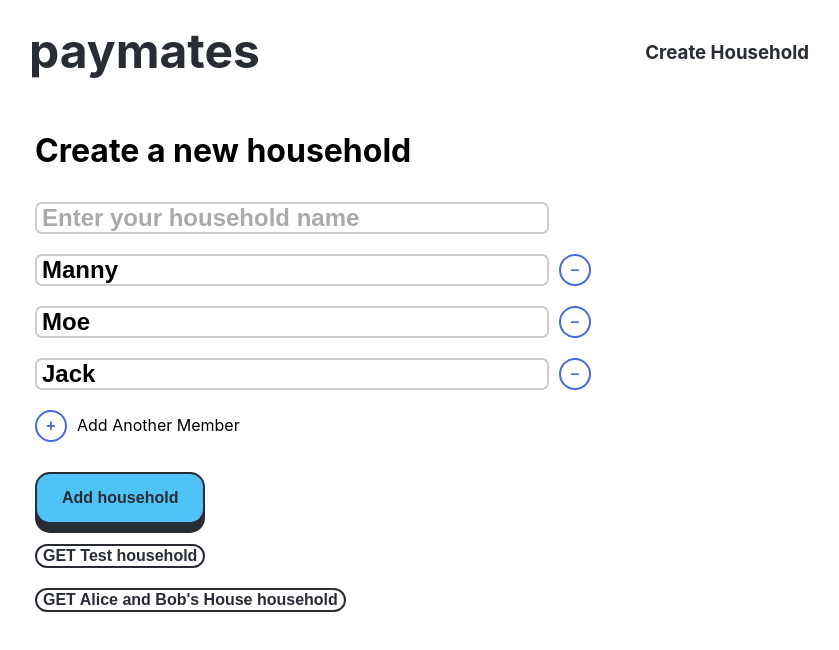
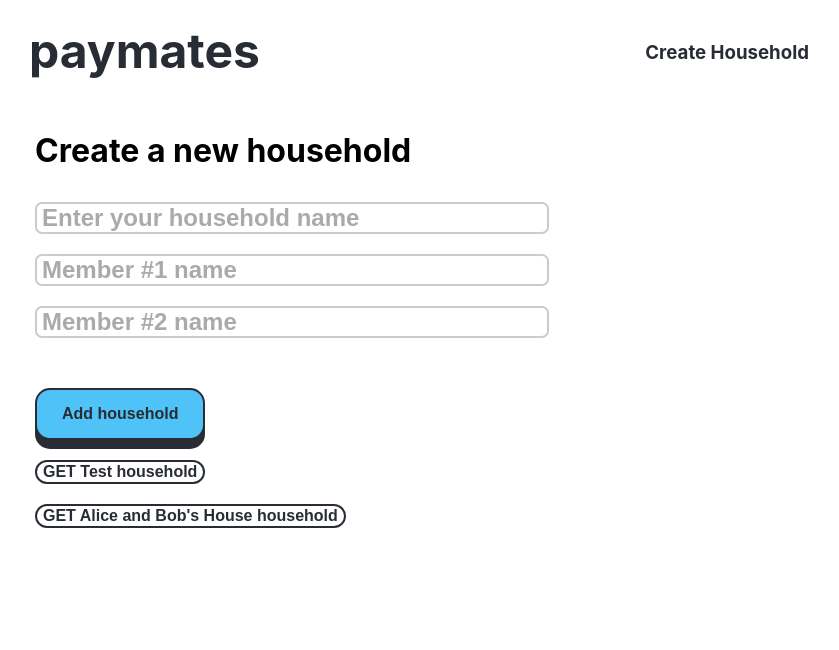
Before and after one commit to houblon/paymates, a React (Create React App) app in the folder client/: page /create-household in a window 1280 px wide. Shown: the top 650 px of the page, without its empty margins (221-1060 px from the left). Built offline with nearby package versions, Linux system fonts and the light colour scheme; the HTML template or start-up script is replaced by a standard one.

Commit message:
Update create household form validation

```diff
--- a/client/src/components/pages/CreateHousehold/CreateHousehold.js
+++ b/client/src/components/pages/CreateHousehold/CreateHousehold.js
@@ -10,15 +10,11 @@ class CreateHousehold extends Component {
     householdMembers: [
       {
         id: 1,
-        name: 'Manny',
+        name: '',
       },
       {
         id: 2,
-        name: 'Moe',
-      },
-      {
-        id: 3,
-        name: 'Jack',
+        name: '',
       }
     ],
     defaultCurrency: 'USD',
@@ -193,7 +189,6 @@ class CreateHousehold extends Component {
               onChange={this.onMemberNameChange(index)}
             />
             {
-              // index > 1 ? (
               this.state.householdMembers.length > 2 ? (
                 <Button
                   className='round_remove'
@@ -202,10 +197,13 @@ class CreateHousehold extends Component {
                 />
               ) : (null)
             }
-
-            {/* <Button type="button" onClick={this.onRemoveMember(index)} className="button submit_on_white">-</Button> */}
           </div>
         ))}
+          {
+            this.state.householdMembers[0].name !== '' &&
+            this.state.householdMembers[1].name !== '' ? (
+
+              <div>
                 <Button
                   type="button"
                   onClick={this.onAddMember}
@@ -213,7 +211,11 @@ class CreateHousehold extends Component {
                   className="round_add member-add"
                   // label="Add Another Member"
                   label="+"
-          />Add Another Member
+                />
+                Add Another Member
+              </div>
+            ) : (null)
+          }
 
           <br />
           <br />
```
Lines whose indentation alone changed are shown as unchanged.
